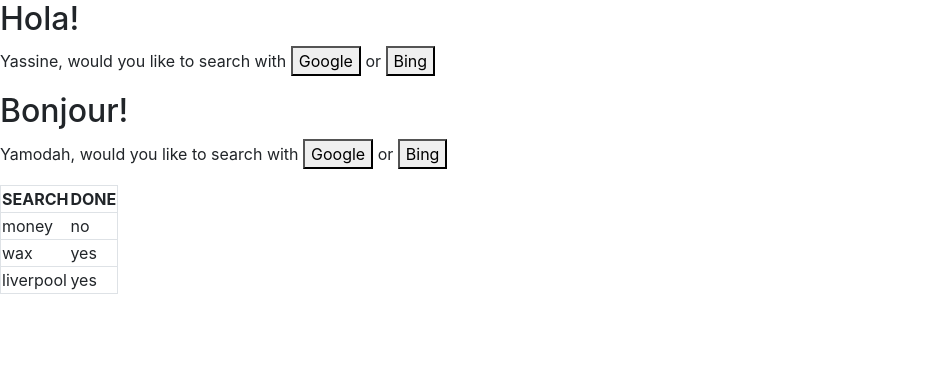
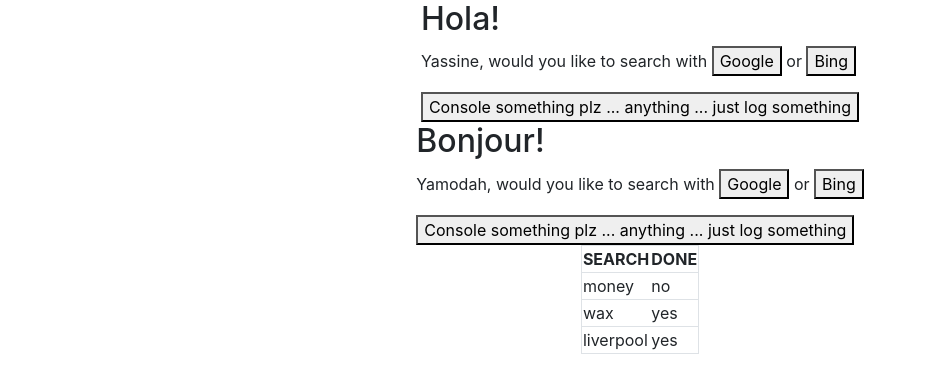
Before and after one commit to yamodah/ReactAppTemplate, a React (Create React App) app: page / in a window 1280 px wide. Shown: the top 388 px of the page, without its empty margins (0-927 px from the left). Built offline with nearby package versions, Linux system fonts and the light colour scheme.

Commit message:
using state management

```diff
--- a/src/App.js
+++ b/src/App.js
@@ -3,16 +3,23 @@
 import Greeting from "./Greeting";
 import ResearchList from "./ResearchList";
 
+
 const researchList1 = [{ done:"no", search:"money"},{ done:"yes", search:"wax"},{ done:"yes", search:"liverpool"}]
 function App() {
   return(
-    <>
-  <Greeting language ="es"/>
-  <AskWhereSearch name ="Yassine"/>
-  <Greeting language ="fr"/>
-  <AskWhereSearch name ="Yamodah"/>
-  <ResearchList list = {researchList1} />
-  </>
+  <div style={{display:"flex", flexDirection:"column", alignItems:"center", alignText:"center"}}>
+    <div>
+      <Greeting language ="es"/>
+      <AskWhereSearch name ="Yassine"/>
+    </div>
+    <div>
+      <Greeting language ="fr"/>
+      <AskWhereSearch name ="Yamodah"/>
+    </div>
+    <div>
+    <ResearchList list = {researchList1} />
+    </div>
+  </div>
   )
 }
 
--- a/src/AskwhereSearch.js
+++ b/src/AskwhereSearch.js
@@ -1,8 +1,18 @@
+import React, { useState } from "react";
 
 function AskWhereSearch ({name}){
-    const googSearch = "https://www.google.com/"
+    const [consoleMe,setConsoleMe] = useState(false)
+    const googSearch = "https://www.google.com"
     const bingSearch = "https://wwww.bing.com"
-    const element = (<p>{name}, would you like to search with <a href={googSearch}><button>Google</button></a> or <a href={bingSearch}><button>Bing</button></a></p>)
+    const element = (<div>
+         <p>{name}, would you like to search with <a href={googSearch}><button>Google</button></a> or <a href={bingSearch}><button>Bing</button></a></p>
+         <button onClick={()=>{
+             console.log("nice click")
+             setConsoleMe(!consoleMe)}}>
+             {consoleMe ? "thank you" :"Console something plz ... anything ... just log something"}
+         </button>
+        </div>
+       )
     return element;
 }
 
```
